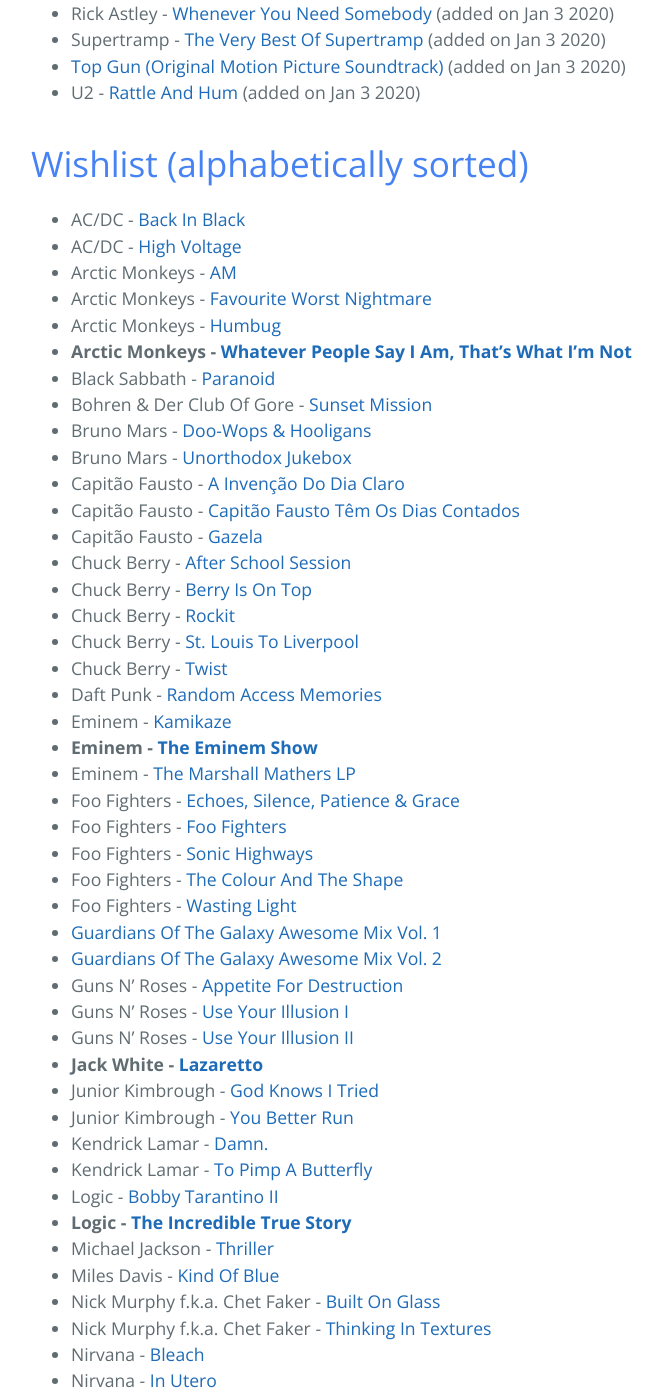
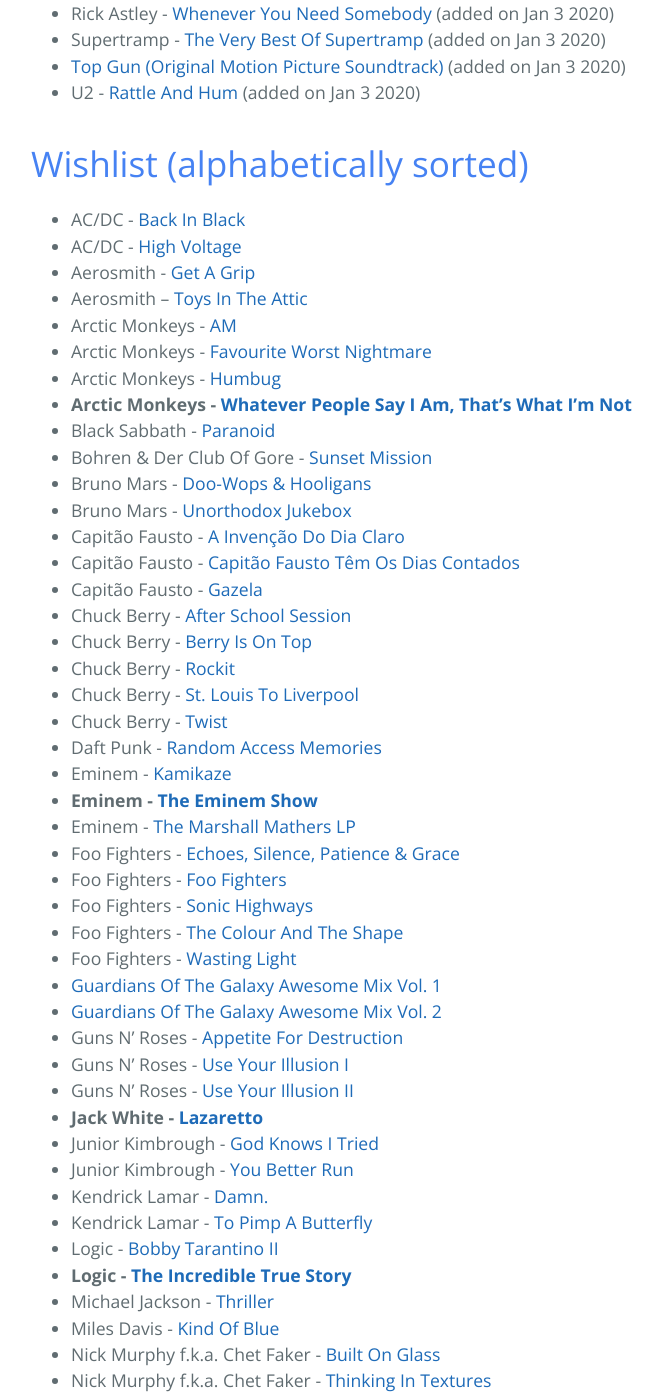
Before and after one commit to andrelago13/andrelago13.github.io, a Jekyll site: the page built from records.md, in a window 1280 px wide and 1400 px high, scrolled down 933 px. Shown: the whole window, without its empty margins (193-856 px from the left). Built offline with Jekyll 4.4.1, drawn with Linux system fonts in a browser that asks for light colours; some of the changed text lies outside the part shown.

Commit message:
Update records.md

```diff
--- a/records.md
+++ b/records.md
@@ -32,6 +32,8 @@
 
 * AC/DC - [Back In Black](https://www.discogs.com/ACDC-Back-In-Black/master/8471)
 * AC/DC - [High Voltage](https://www.discogs.com/ACDC-High-Voltage/master/8437)
+* Aerosmith - [Get A Grip](https://www.discogs.com/Aerosmith-Get-A-Grip/master/37273)
+* Aerosmith – [Toys In The Attic](https://www.discogs.com/Aerosmith-Toys-In-The-Attic/master/36627)
 * Arctic Monkeys - [AM](https://www.discogs.com/Arctic-Monkeys-AM/master/593987)
 * Arctic Monkeys - [Favourite Worst Nightmare](https://www.discogs.com/Arctic-Monkeys-Favourite-Worst-Nightmare-instrumentals/master/69774)
 * Arctic Monkeys - [Humbug](https://www.discogs.com/Arctic-Monkeys-Humbug/master/172482)
@@ -77,6 +79,8 @@
 * Nirvana - [In Utero](https://www.discogs.com/Nirvana-In-Utero/master/13859)
 * Nirvana - [MTV Unplugged In New York](https://www.discogs.com/Nirvana-MTV-Unplugged-In-New-York/master/22433)
 * **Nirvana - [Nevermind](https://www.discogs.com/Nirvana-Nevermind/master/13814)**
+* Oasis – [(What's The Story) Morning Glory?](https://www.discogs.com/Oasis-Whats-The-Story-Morning-Glory/master/52220)
+* Pearl Jam – [Ten](https://www.discogs.com/Pearl-Jam-Ten/master/73824)
 * **Pink Floyd - [The Dark Side Of The Moon](https://www.discogs.com/Pink-Floyd-The-Dark-Side-Of-The-Moon/master/10362)**
 * **Pink Floyd - [The Wall](https://www.discogs.com/Pink-Floyd-The-Wall/master/11329)**
 * Pink Floyd - [Wish You Were Here](https://www.discogs.com/Pink-Floyd-Wish-You-Were-Here/master/11703)
```
